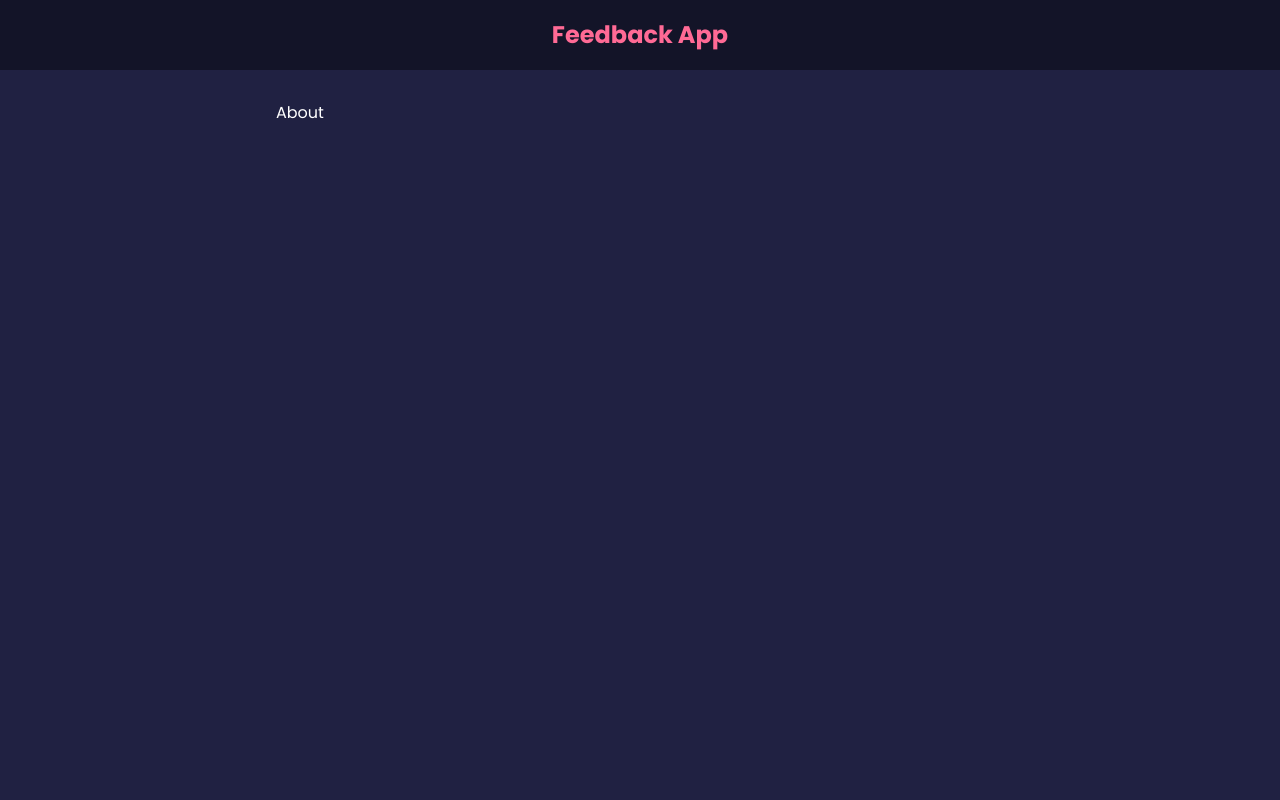
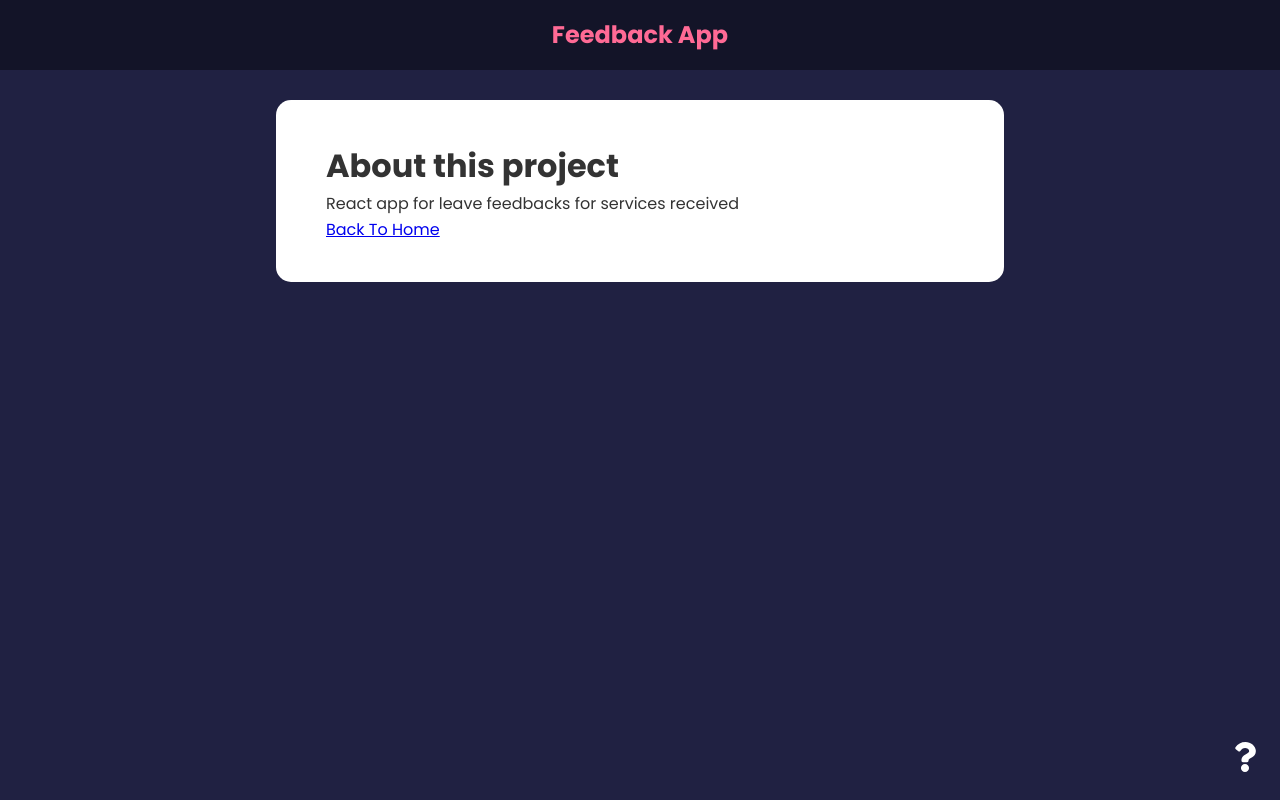
Before and after one commit to izuru775/feedback-app, a React (Create React App) app: page /about in a window 1280 px wide. Built offline with nearby package versions, Linux system fonts and the light colour scheme.

Commit message:
About page modified

```diff
--- a/src/App.js
+++ b/src/App.js
@@ -7,6 +7,7 @@ import FeedbackForm from './components/FeedbackForm';
 import { v4 as uuidv4 } from 'uuid';
 import AboutPage from './pages/AboutPage';
 import { BrowserRouter as Router, Route, Routes } from 'react-router-dom';
+import AboutIconLink from './components/AboutIconLink';
 
 function App() {
   const [feedback, setFeedback] = useState(FeedbackData);
@@ -42,6 +43,7 @@ function App() {
           ></Route>
           <Route path="/about" element={<AboutPage />} />
         </Routes>
+        <AboutIconLink/>
       </div>
     </Router>
   );
--- /dev/null
+++ b/src/components/AboutIconLink.jsx
@@ -0,0 +1,15 @@
+import { FaQuestion } from 'react-icons/fa';
+import React from 'react';
+import { Link } from 'react-router-dom';
+
+function AboutIconLink() {
+  return (
+    <div className="about-link">
+      <Link to="/about">
+        <FaQuestion size={30} />
+      </Link>
+    </div>
+  );
+}
+
+export default AboutIconLink;
--- a/src/pages/AboutPage.jsx
+++ b/src/pages/AboutPage.jsx
@@ -1,7 +1,12 @@
 import React from 'react';
-
+import Card from '../components/shared/Card';
+import { Link } from 'react-router-dom';
 function AboutPage() {
-  return <div>About</div>;
+  return (<Card>
+      <h1>About this project</h1>
+      <p>React app for leave feedbacks for services received</p>
+      <Link to='/'>Back To Home</Link>
+  </Card>)
 }
 
 export default AboutPage;
```
